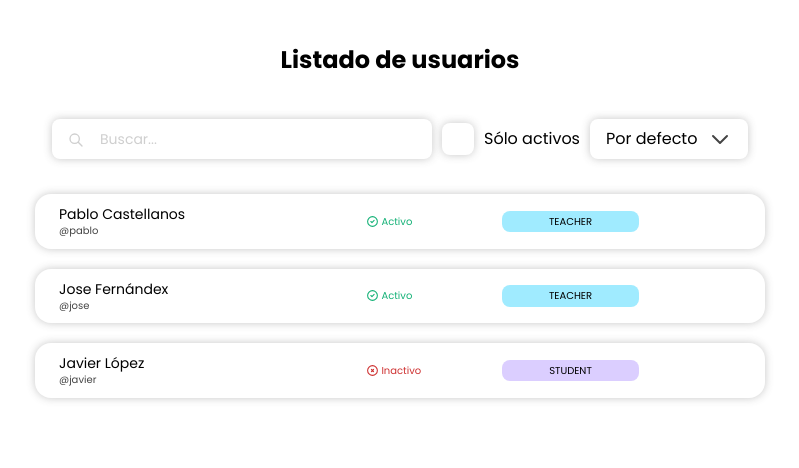
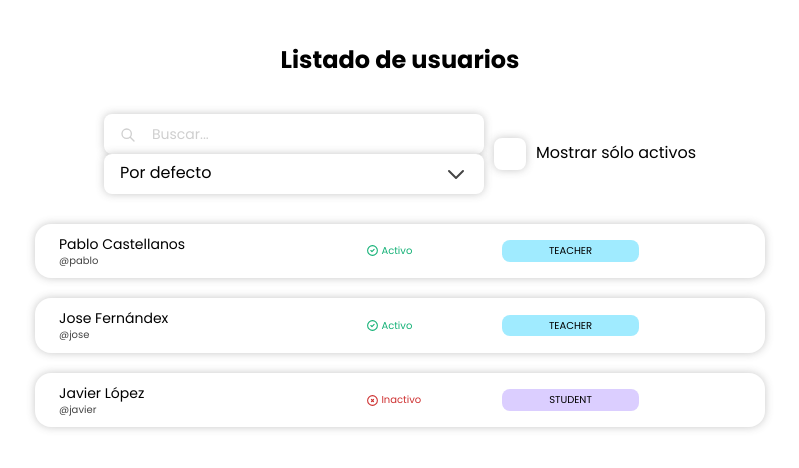
Before and after one commit to ricardozuritadev/user-manager, a React (Vite) app: page / in a window 1280 px wide. Shown: the top 468 px of the page, without its empty margins (240-1039 px from the left). Built offline with nearby package versions, Linux system fonts and the light colour scheme.

Commit message:
Modify UsersListFilters component

```diff
--- a/src/components/users-list-filters.tsx
+++ b/src/components/users-list-filters.tsx
@@ -22,7 +22,8 @@ const UsersListFilters = ({
   setSortBy,
 }: UsersListFiltersProps) => {
   return (
-    <form className="c-user-list-filters">
+    <div className="c-user-list-filters">
+      <div className="c-user-list-filters__container">
         <InputSearch
           placeholder="Buscar..."
           value={search}
@@ -30,21 +31,25 @@ const UsersListFilters = ({
             setSearch(e.target.value)
           }
         />
+        <Select
+          value={sortBy}
+          onChange={(e: ChangeEvent<HTMLSelectElement>) =>
+            setSortBy(Number(e.target.value))
+          }
+        />
+      </div>
+
+      <div className="c-user-list-filters__container">
         <div className="c-user-list-filters__checkbox">
           <InputCheckbox
             onChange={(e: ChangeEvent<HTMLInputElement>) =>
               setActiveOnly(e.target.checked)
             }
           />
-        <p>Sólo activos</p>
+          <p>Mostrar sólo activos</p>
         </div>
-      <Select
-        value={sortBy}
-        onChange={(e: ChangeEvent<HTMLSelectElement>) =>
-          setSortBy(Number(e.target.value))
-        }
-      />
-    </form>
+      </div>
+    </div>
   );
 };
 
```
Lines whose indentation alone changed are shown as unchanged.
